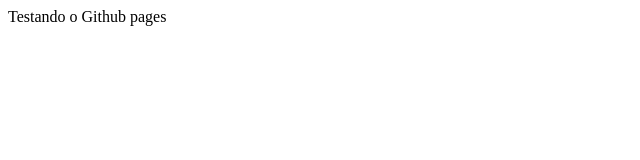
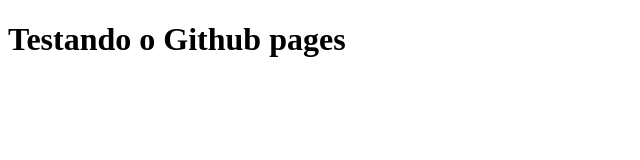
Before and after one commit to vrocha-profa/S13R2, a plain HTML site: page index.html in a window 1280 px wide. Shown: the whole page, without its empty margins (0-640 px from the left). Drawn offline with Linux system fonts and the light colour scheme.

Commit message:
Update index.html

```diff
--- a/index.html
+++ b/index.html
@@ -6,6 +6,6 @@
     <title>Meu Site</title>
 </head>
 <body>
-    Testando o Github pages
+    <h1>Testando o Github pages</h1>
 </body>
 </html>
```
